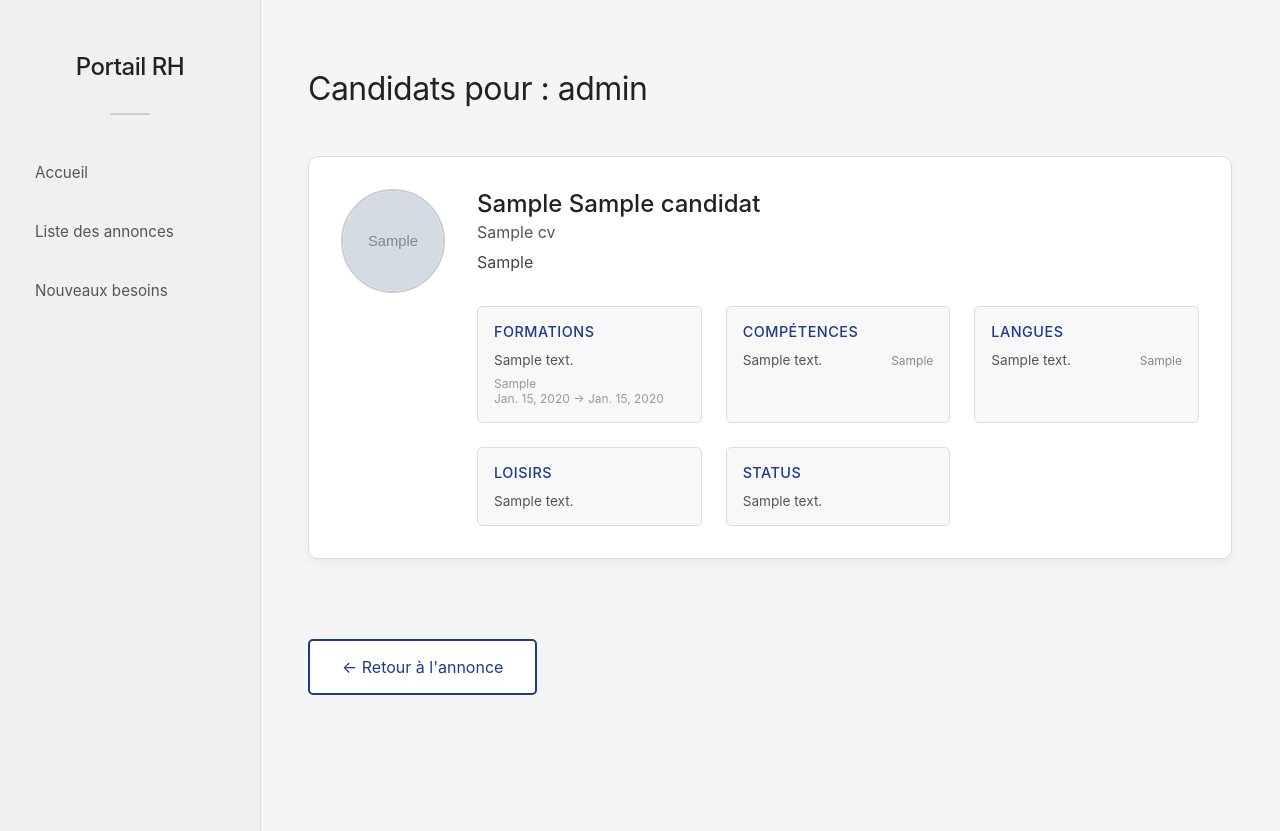
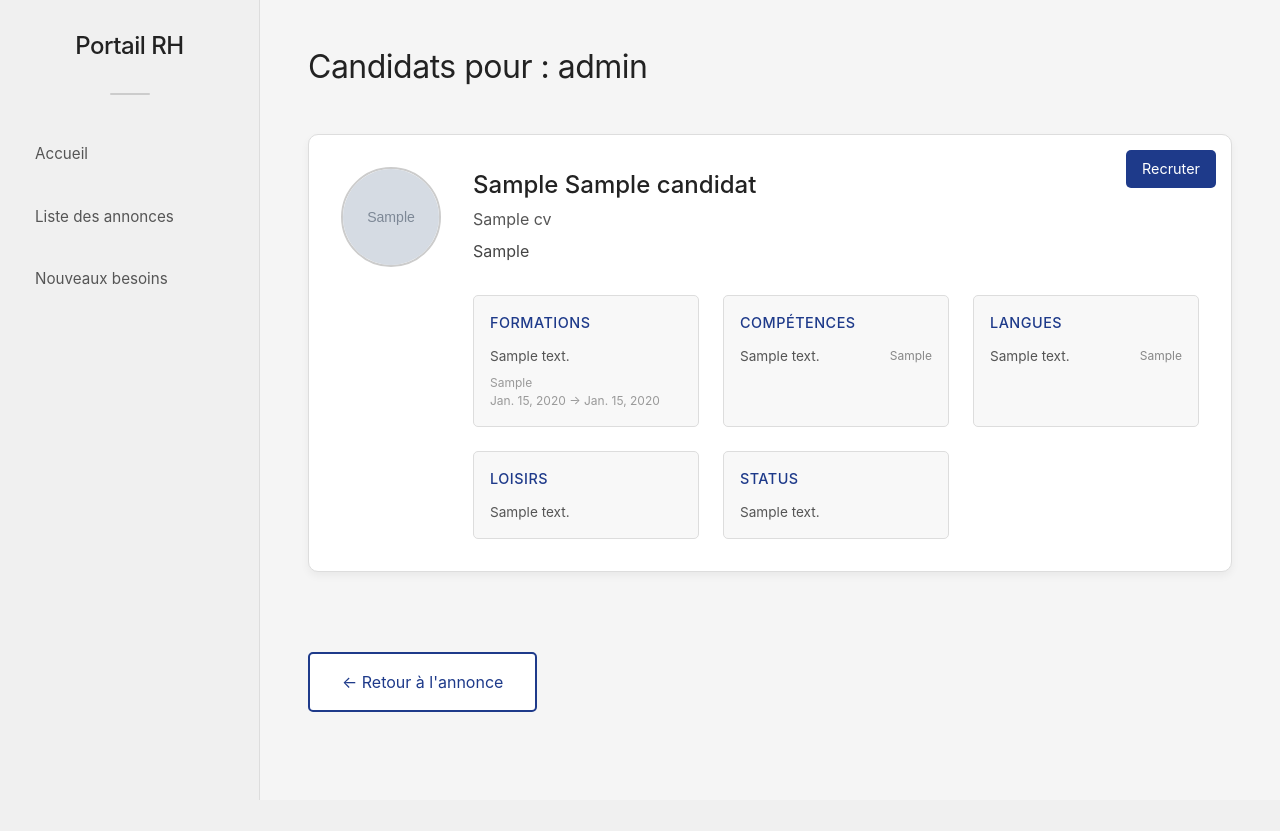
Before and after one commit to Randy3227-cmd/Entreprise, a Django app: page /rh/annonce/1/candidats/ in a window 1280 px wide. Shown: the top 831 px of the page. After the commit the page ends 800 px from the top, so only its background shows below. Run offline with Django 5.2, Linux system fonts and the light colour scheme; tables that the repository leaves empty hold one stand-in row (values such as "Sample post"); grey boxes marked "Sample" are stand-in pictures.

Commit message:
Recrutement

```diff
--- a/blog/templates/rh/candidats_annonce.html
+++ b/blog/templates/rh/candidats_annonce.html
@@ -6,6 +6,8 @@
 <meta charset="UTF-8">
 <meta name="viewport" content="width=device-width, initial-scale=1.0">
 <title>Candidats pour {{ annonce.role }}</title>
+<link href="https://cdn.jsdelivr.net/npm/bootstrap@5.3.0/dist/css/bootstrap.min.css" rel="stylesheet">
+
 <style>
     body {
         font-family: -apple-system, BlinkMacSystemFont, 'Segoe UI', sans-serif;
@@ -35,6 +37,7 @@
     }
 
     .candidate-card {
+        position: relative;
         background: #ffffff; /* clair */
         border: 1px solid #ddd; /* léger contraste */
         padding: 2rem;
@@ -45,6 +48,25 @@
         border-radius: 10px;
         box-shadow: 0 4px 8px rgba(0,0,0,0.05);
     }
+
+    .recruit-button {
+            position: absolute;
+            top: 15px;
+            right: 15px;
+            padding: 0.5rem 1rem;
+            background: #1e3a8a;
+            color: #fff;
+            border: none;
+            border-radius: 5px;
+            font-size: 0.9rem;
+            cursor: pointer;
+            transition: background 0.2s ease;
+            text-decoration: none;
+        }
+
+        .recruit-button:hover {
+            background: #162c6a;
+        }
 
     .candidate-photo {
         width: 100px;
@@ -204,6 +226,15 @@
         <div class="candidates-grid">
         {% for cv in cvs %}
             <div class="candidate-card">
+
+                <button type="button" class="recruit-button"
+                        data-bs-toggle="modal"
+                        data-bs-target="#recruterModal"
+                        data-candidat-id="{{ cv.candidat.id }}"
+                        data-candidat-nom="{{ cv.candidat.prenom }} {{ cv.candidat.nom }}">
+                    Recruter
+                </button>
+
                 <div>
                     {% if cv.photo %}
                         <img src="{{ cv.photo.url }}" alt="Photo de {{ cv.candidat.nom }}" class="candidate-photo">
@@ -296,5 +327,46 @@
     <a href="{% url 'detail_annonceRh' annonce.id %}" class="back-link">← Retour à l'annonce</a>
 </div>
 
+<div class="modal fade" id="recruterModal" tabindex="-1" aria-labelledby="recruterModalLabel" aria-hidden="true">
+      <div class="modal-dialog">
+        <div class="modal-content">
+          <form method="post" action="{% url 'recruter' annonce.id %}">
+            {% csrf_token %}
+            <div class="modal-header">
+              <h5 class="modal-title" id="recruterModalLabel">Recruter un candidat</h5>
+              <button type="button" class="btn-close" data-bs-dismiss="modal" aria-label="Fermer"></button>
+            </div>
+            <div class="modal-body">
+              <p id="candidatNom" class="fw-bold"></p>
+              <input type="hidden" name="candidat_id" id="candidatId">
+
+              <div class="mb-3">
+                <label for="salaire" class="form-label">Salaire</label>
+                <input type="number" name="salaire" id="salaire" class="form-control" required>
+              </div>
+            </div>
+            <div class="modal-footer">
+              <button type="button" class="btn btn-secondary" data-bs-dismiss="modal">Annuler</button>
+              <button type="submit" class="btn btn-primary">Confirmer</button>
+            </div>
+          </form>
+        </div>
+      </div>
+    </div>
+
+    <script src="https://cdn.jsdelivr.net/npm/bootstrap@5.3.0/dist/js/bootstrap.bundle.min.js"></script>
+    <script>
+        // Injecter les infos du candidat dans le modal
+        let recruterModal = document.getElementById('recruterModal');
+        recruterModal.addEventListener('show.bs.modal', function (event) {
+            let button = event.relatedTarget;
+            let candidatId = button.getAttribute('data-candidat-id');
+            let candidatNom = button.getAttribute('data-candidat-nom');
+
+            document.getElementById('candidatId').value = candidatId;
+            document.getElementById('candidatNom').textContent = "Candidat : " + candidatNom;
+        });
+    </script>
+
 </body>
 </html>
--- a/blog/urls.py
+++ b/blog/urls.py
@@ -11,6 +11,7 @@
 from blog.views.rh.AnnonceListeRh import candidats_annonce  # import depuis ton sous-dossier
 from blog.views.rh.Accueil import *
 from blog.views.rh.qcm import *
+from blog.views.rh.Recruter import recruter
 
 urlpatterns = [
     path('', accueil, name='acceuil'),
@@ -25,6 +26,7 @@
     path('rh/annonce/<int:annonce_id>/candidats/', candidats_annonce, name='candidats_annonce'),
     path('candidat/test/<int:annonce_id>/<int:candidat_id>/', showQCM, name='showQCM'),
     path('candidat/test/score', score_test, name='score_test'),
+    path('rh/recruter/<int:annonce_id>/', recruter, name='recruter'),
 ]
 if settings.DEBUG:
     urlpatterns += static(settings.MEDIA_URL, document_root=settings.MEDIA_ROOT)
```
Also changed, not shown: blog/models/rh/Employe.py (added, +36 -0 lines), blog/views/rh/Recruter.py (added, +34 -0 lines), blog/migrations/0002_statutemploye_employe_embauche_and_more.py (added).
